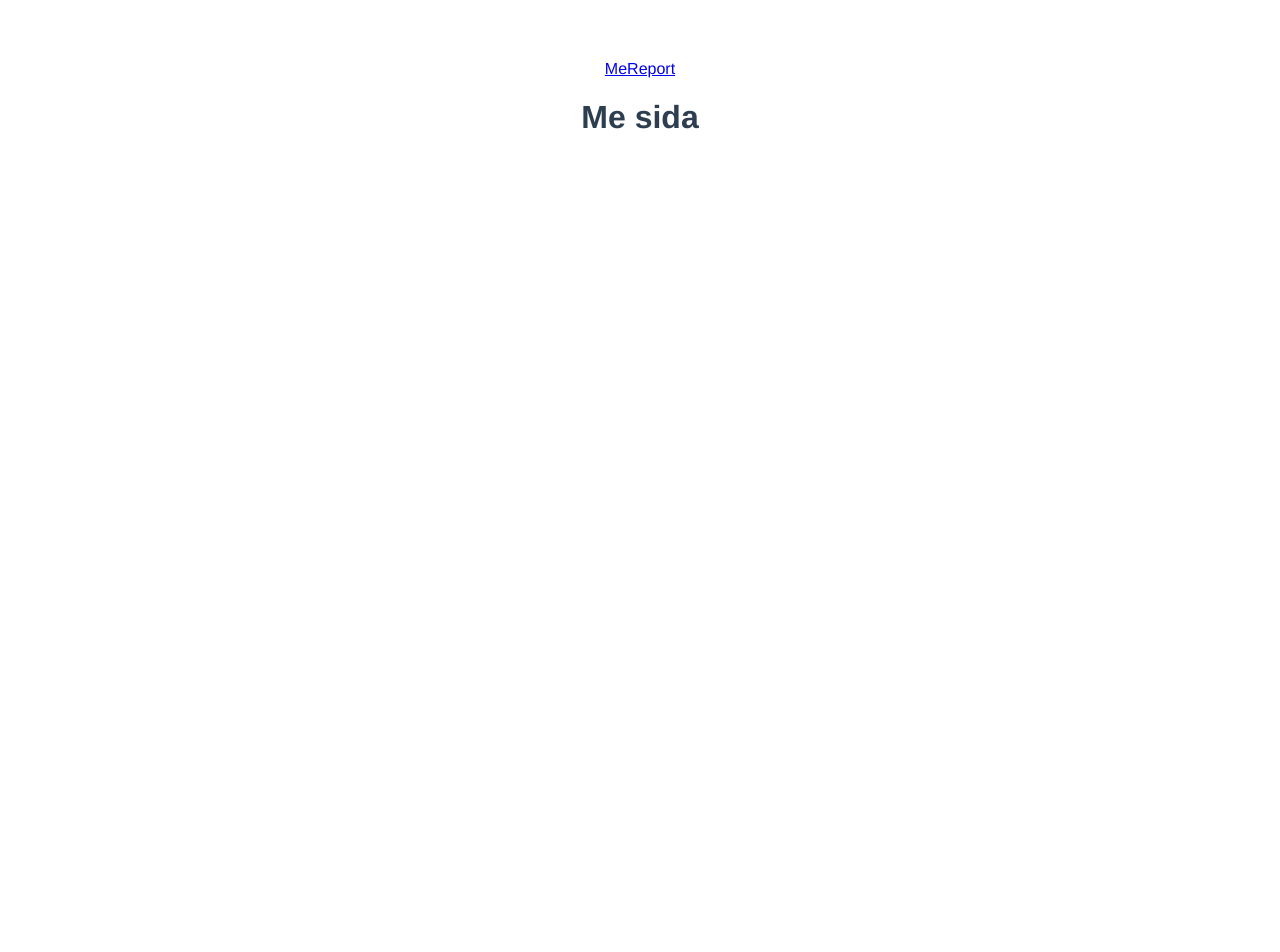
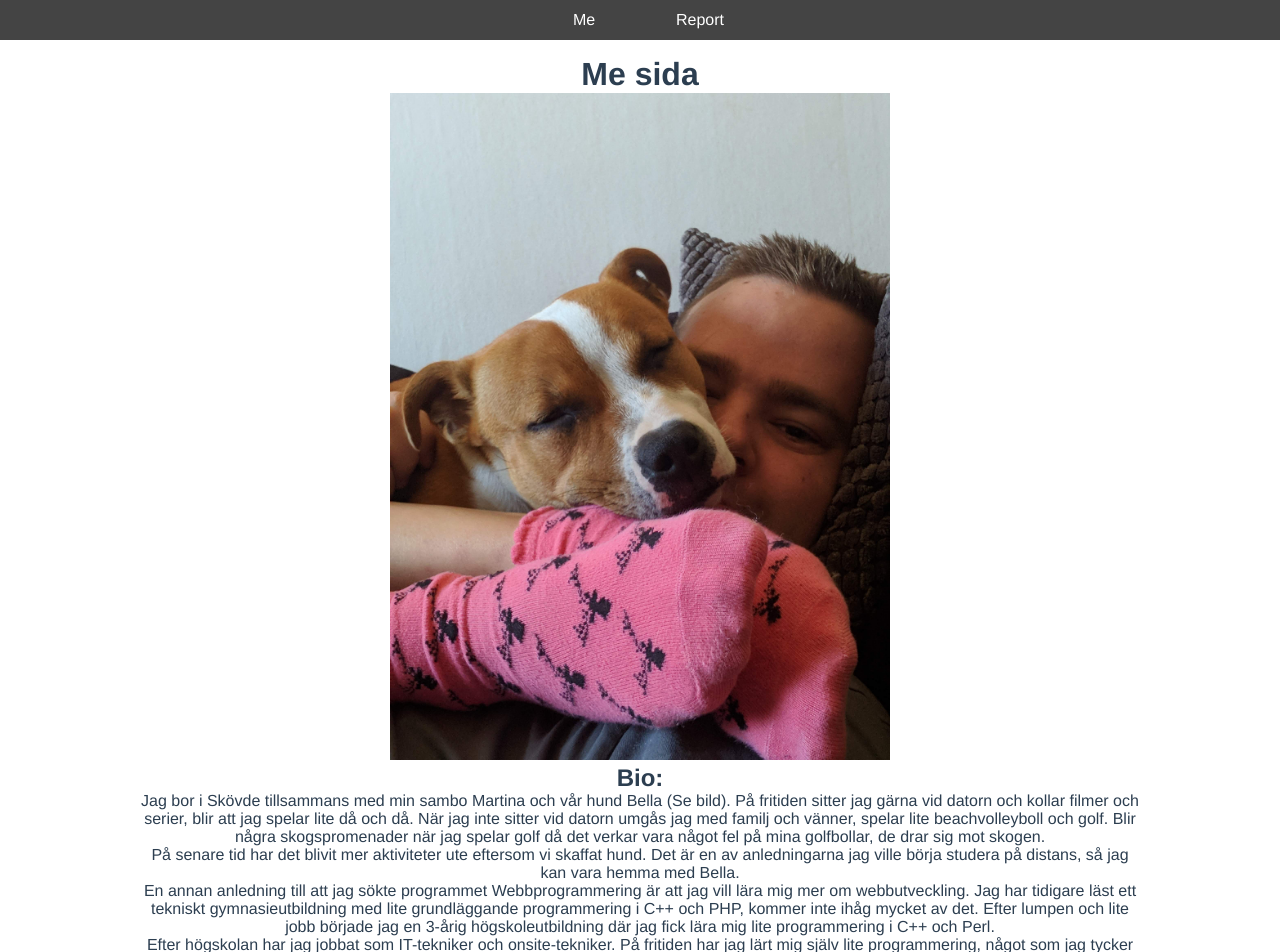
Before and after one commit to Jimpxx/me-vue, a Vue app: page / in a window 1280 px wide. Shown: the top 952 px of the page. Before the commit the page ends 800 px from the top, so only its background shows below. Built offline with nearby package versions, Linux system fonts and the light colour scheme.

Commit message:
The text for the Me-page section is done, started with some style

```diff
--- a/src/App.vue
+++ b/src/App.vue
@@ -4,35 +4,106 @@
         <HelloWorld msg="Welcome to Your Vue.js App" />
         <Me />-->
         <div class="nav">
-            <router-link to="/">Me</router-link>
-            <router-link to="/reports/week/1">Report</router-link>
+            <ul>
+                <li>
+                    <router-link to="/">Me</router-link>
+                </li>
+                <li>
+                    <router-link to="/reports/week/1">Report</router-link>
+                </li>
+            </ul>
         </div>
         <router-view></router-view>
+        <footer class="site-footer">
+            <p>Copyright &copy; 2018 Jimmy Andersson</p>
+        </footer>
     </div>
 </template>
 
 <script>
 // import HelloWorld from "./components/HelloWorld.vue";
-import Me from "./components/Me.vue";
-import Report from "./components/Report.vue";
+// import Me from "./components/Me.vue";
+// import Report from "./components/Report.vue";
 
 export default {
     name: "app",
     components: {
         // HelloWorld,
-        Me,
-        Report
+        // Me,
+        // Report
     }
 };
 </script>
 
 <style>
+* {
+    margin: 0;
+    padding: 0;
+    box-sizing: border-box;
+}
+
+html {
+    font-size: 100%;
+}
+
+.container {
+    max-width: 1100px;
+    margin: auto;
+    padding: 1rem 3rem;
+    min-height: 78vh;
+}
+
 #app {
     font-family: "Avenir", Helvetica, Arial, sans-serif;
     -webkit-font-smoothing: antialiased;
     -moz-osx-font-smoothing: grayscale;
     text-align: center;
     color: #2c3e50;
-    margin-top: 60px;
+    /* margin-top: 60px; */
+}
+
+.nav {
+    height: 40px;
+    width: 100%;
+    background: #ddd;
+}
+
+.nav ul {
+    list-style: none;
+    padding: 0;
+    margin: 0;
+    text-align: center;
+    background: #444;
+}
+
+.nav li {
+    display: inline-block;
+    width: 120px;
+    height: 40px;
+    line-height: 40px;
+    font-size: 1em;
+    color: #fff;
+    margin-right: -4px;
+}
+
+.nav a {
+    display: block;
+    text-decoration: none;
+    color: #fff;
+}
+
+.nav a:hover {
+    background-color: #222;
+    color: rgb(252, 92, 0);
+}
+
+.site-footer {
+    width: 100%;
+    height: 100px;
+    background-color: #444;
+    padding-top: 20px;
+    text-align: center;
+    margin-top: 20px;
+    color: #fff;
 }
 </style>
--- a/src/components/Me.vue
+++ b/src/components/Me.vue
@@ -1,12 +1,29 @@
 <template>
-    <h1>Me sida</h1>
+    <div class="container">
+        <h1>Me sida</h1><img :src="image" alt= />
+        <h2>Bio:</h2>
+        <p>Jag bor i Skövde tillsammans med min sambo Martina och vår hund Bella (Se bild). På fritiden sitter jag gärna vid datorn och kollar filmer och serier, blir att jag spelar lite då och då. När jag inte sitter vid datorn umgås jag med familj och vänner, spelar lite beachvolleyboll och golf. Blir några skogspromenader när jag spelar golf då det verkar vara något fel på mina golfbollar, de drar sig mot skogen.</p>
+        <p>På senare tid har det blivit mer aktiviteter ute eftersom vi skaffat hund. Det är en av anledningarna jag ville börja studera på distans, så jag kan vara hemma med Bella.</p>
+        <p>En annan anledning till att jag sökte programmet Webbprogrammering är att jag vill lära mig mer om webbutveckling. Jag har tidigare läst ett tekniskt gymnasieutbildning med lite grundläggande programmering i C++ och PHP, kommer inte ihåg mycket av det. Efter lumpen och lite jobb började jag en 3-årig högskoleutbildning där jag fick lära mig lite programmering i C++ och Perl.</p>
+        <p>Efter högskolan har jag jobbat som IT-tekniker och onsite-tekniker. På fritiden har jag lärt mig själv lite programmering, något som jag tycker är roligt och ser fram emot att lära mig mer om.</p>
+    </div>
 </template>
 
 <script>
 export default {
-    name: "Me"
+    name: "Me",
+    data() {
+        return {
+            image: require("@/assets/me_bella.jpg")
+        };
+    }
 };
 </script>
 
-<style>
+<style scoped>
+img {
+    width: 100%;
+    max-width: 500px;
+    height: auto;
+}
 </style>
```
Also changed, not shown: src/assets/me_bella.jpg (added).
